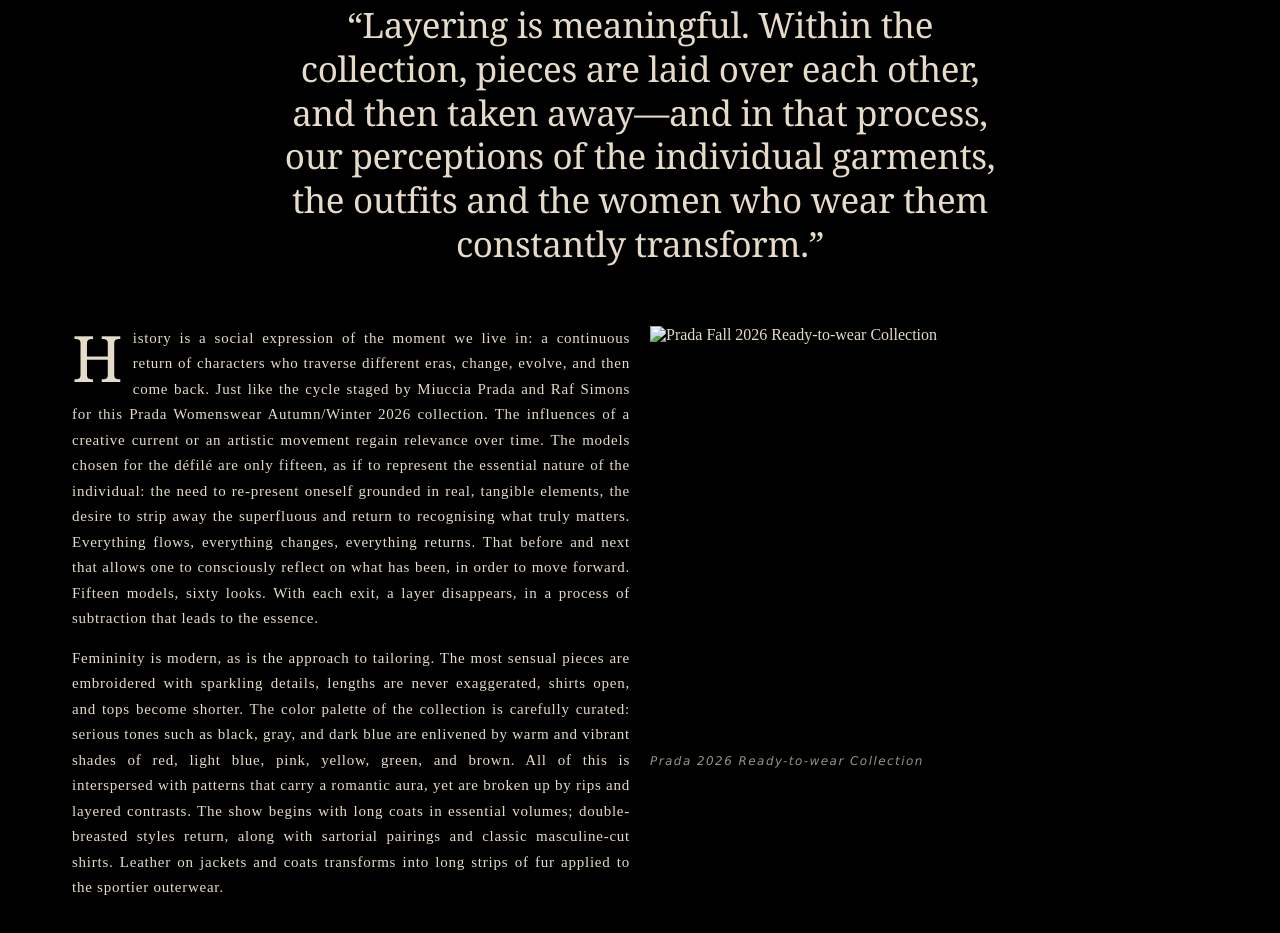
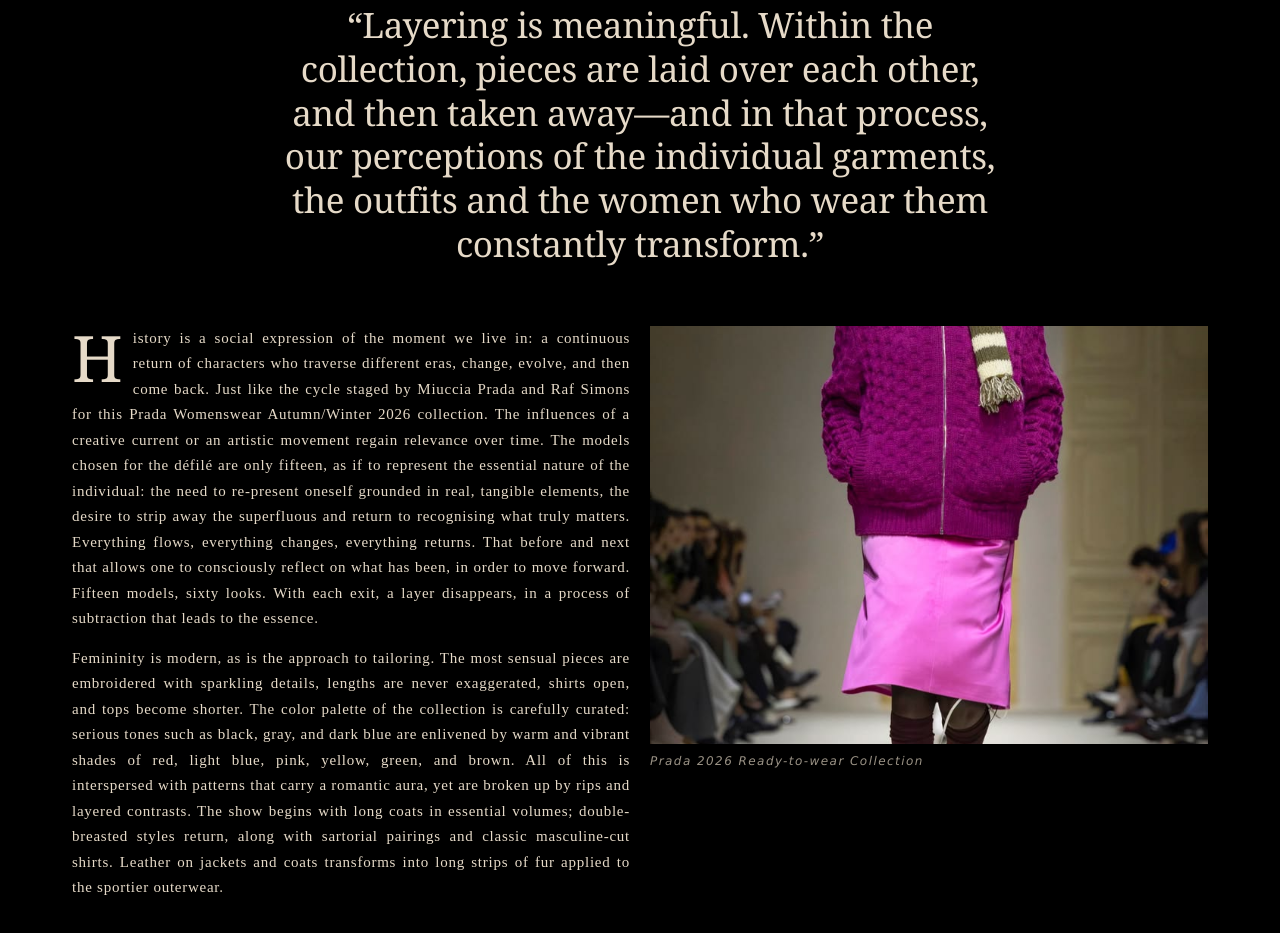
Before and after one commit to farahaljerby/Canvas, a plain HTML site: page prada.html in a window 1280 px wide. Shown: the part 309-1242 px from the top of the page. Drawn offline with Linux system fonts and the light colour scheme.

Commit message:
Update prada.html

```diff
--- a/prada.html
+++ b/prada.html
@@ -26,7 +26,7 @@
         </div>
 
         <figure class="Fashion-page">
-            <img src="./photo/Prada FW 2026 Womenswear.jpg" alt="Prada Fall 2026 Ready-to-wear Collection">
+            <img src="Prada FW 2026 Womenswear.jpg" alt="Prada Fall 2026 Ready-to-wear Collection">
             <figcaption class="photo-tag">Prada 2026 Ready-to-wear Collection</figcaption>
         </figure>
     </div>
```
